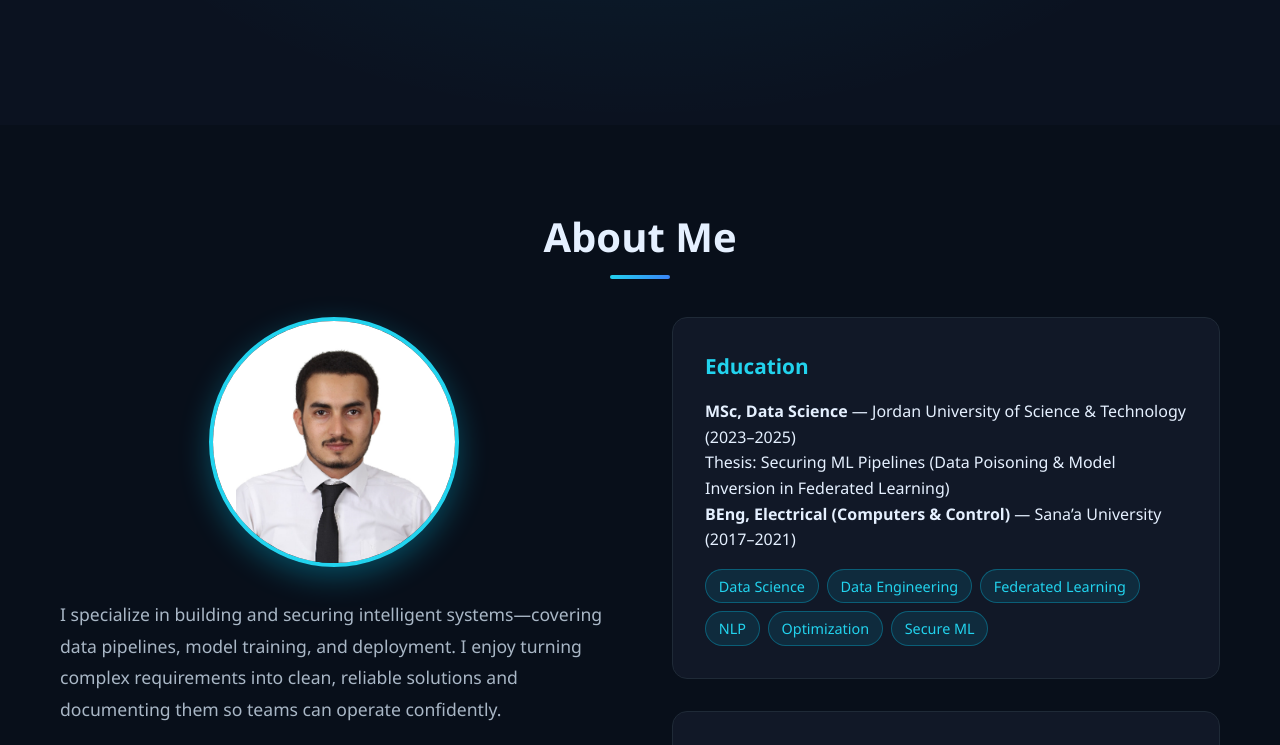
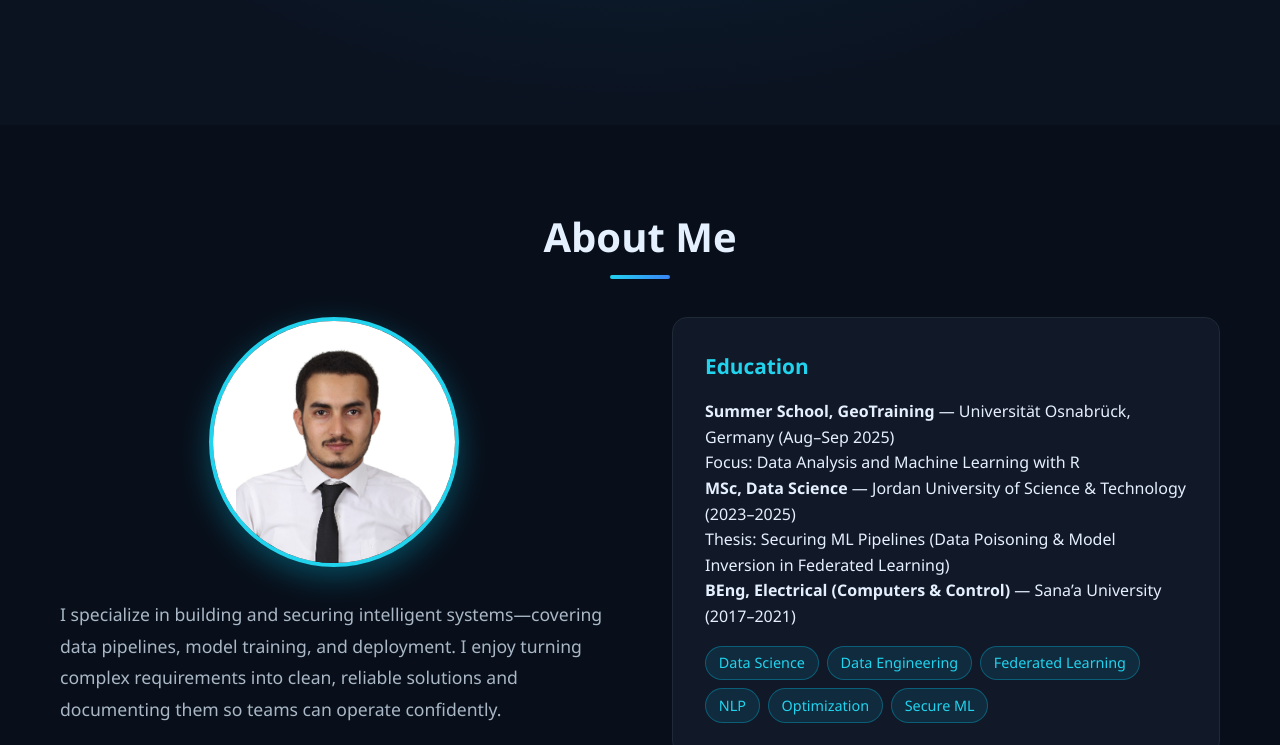
Before and after one commit to mohammedradman1/mohammedradman1.github.io, a plain HTML site: page index.html in a window 1280 px wide. Shown: the part 675-1420 px from the top of the page. Drawn offline with Linux system fonts and the light colour scheme.

Commit message:
Update index.html

```diff
--- a/index.html
+++ b/index.html
@@ -89,6 +89,8 @@
         <div class="about-stats">
           <div class="stat-item">
             <h3>Education</h3>
+            <p><strong>Summer School, GeoTraining</strong> — Universität Osnabrück, Germany (Aug–Sep 2025)</p>
+              <p>Focus: Data Analysis and Machine Learning with R</p>
             <p><strong>MSc, Data Science</strong> — Jordan University of Science & Technology (2023–2025)</p>
             <p>Thesis: Securing ML Pipelines (Data Poisoning & Model Inversion in Federated Learning)</p>
             <p><strong>BEng, Electrical (Computers & Control)</strong> — Sana’a University (2017–2021)</p>
```
